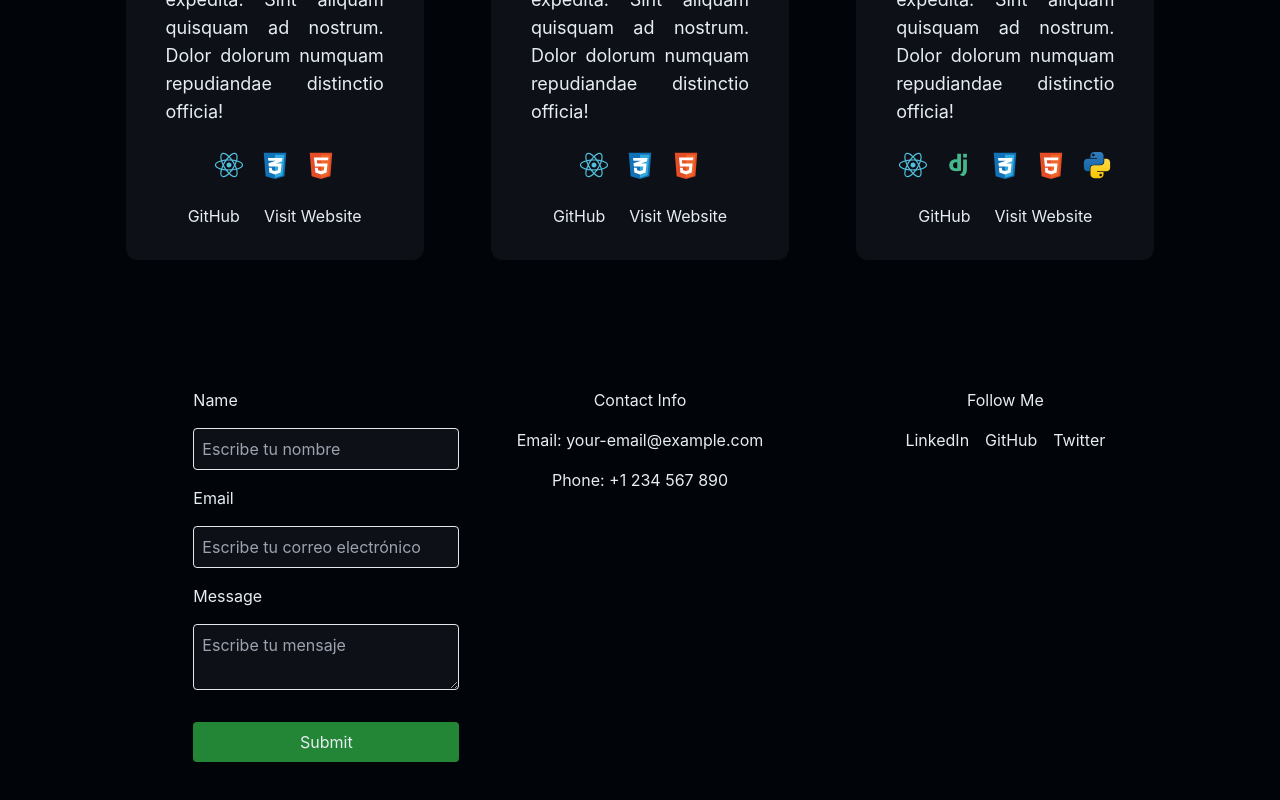
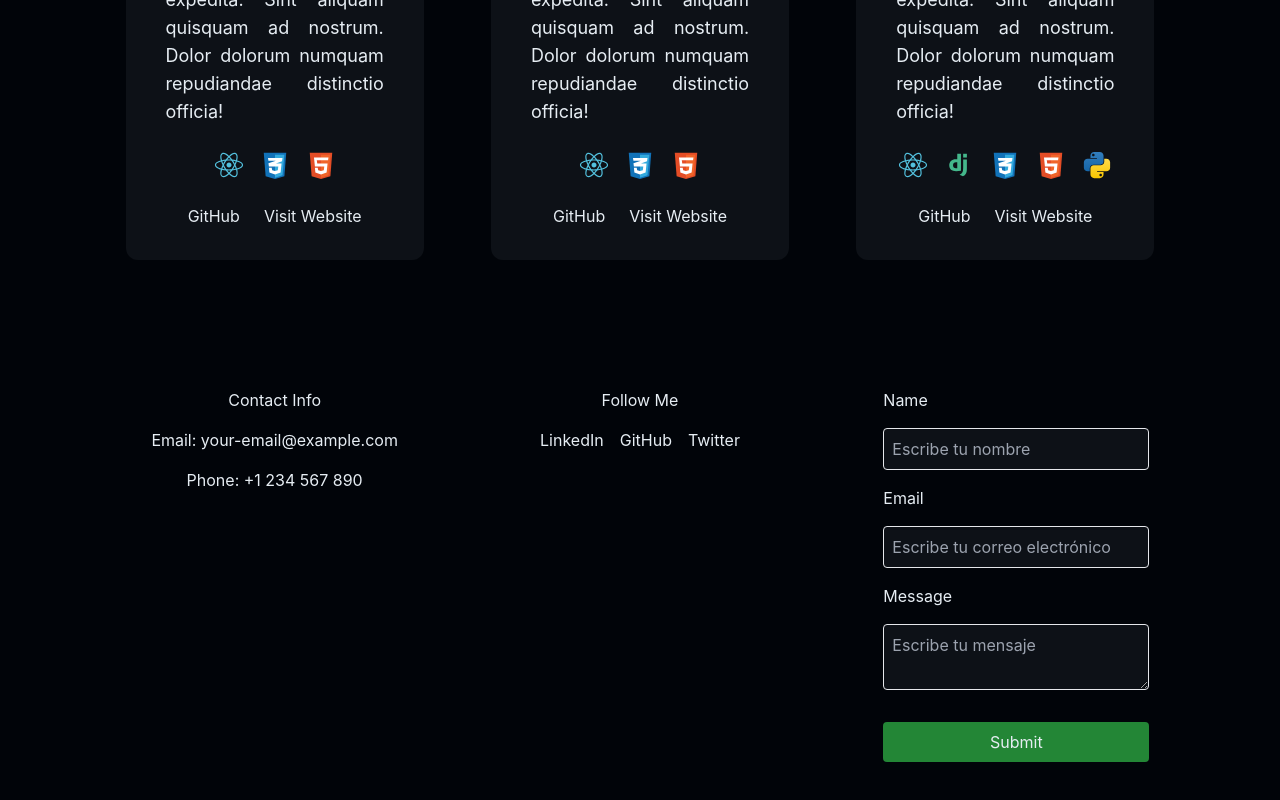
Before and after one commit to GutyChoque/portfolio-guty, a React (Vite) app: page / in a window 1280 px wide. Shown: the part 2338-3138 px from the top of the page. Built offline with nearby package versions, Linux system fonts and the light colour scheme.

Commit message:
contact style

```diff
--- a/src/components/sections/Contact.jsx
+++ b/src/components/sections/Contact.jsx
@@ -2,10 +2,30 @@ function Contact() {
   return (
     <section
       id="contact"
-      className="min-h-dvh justify-center items-center md:p-16 lg:px-28 grid grid-cols-1 md:grid-cols-2 lg:grid-cols-3 md:items-start gap-10 md:px-10 auto-rows-fr"
+      className="justify-center items-end md:p-16 lg:px-28 grid grid-cols-1 md:grid-cols-2 lg:grid-cols-3 md:items-start gap-2 md:gap-10 md:px-10 auto-rows-fr"
     >
-      <form action="" className="w-full md:w-3/4 lg:w-1/2 mx-auto">
-        <fieldset className="flex flex-col gap-4">
+
+      <div className="hidden md:flex flex-col items-center justify-center gap-4">
+        <h3 className="">Contact Info</h3>
+        <p className="">Email: your-email@example.com</p>
+        <p className="">Phone: +1 234 567 890</p>
+      </div>
+      <div className="hidden md:flex flex-col items-center align-bottom justify-center gap-4">
+        <h3 className="">Follow Me</h3>
+        <div className="flex gap-4">
+          <a href="#" className="">
+            LinkedIn
+          </a>
+          <a href="#" className="">
+            GitHub
+          </a>
+          <a href="#" className="">
+            Twitter
+          </a>
+        </div>
+      </div>
+      <form action="" className="w-3/4 mx-auto">
+        <fieldset className="flex flex-col gap-2 md:gap-4">
           <label htmlFor="name" className="">
             Name
           </label>
@@ -46,12 +66,14 @@ function Contact() {
           </button>
         </fieldset>
       </form>
-      <div className="flex flex-col items-center justify-center gap-4">
+      <div className="md:hidden flex flex-col items-center md:justify-center gap-4">
+      <div className="flex flex-col items-center gap-4">
         <h3 className="">Contact Info</h3>
         <p className="">Email: your-email@example.com</p>
         <p className="">Phone: +1 234 567 890</p>
-      </div>
-      <div className="flex flex-col items-center justify-center gap-4">
+        </div>
+
+
         <h3 className="">Follow Me</h3>
         <div className="flex gap-4">
           <a href="#" className="">
```
